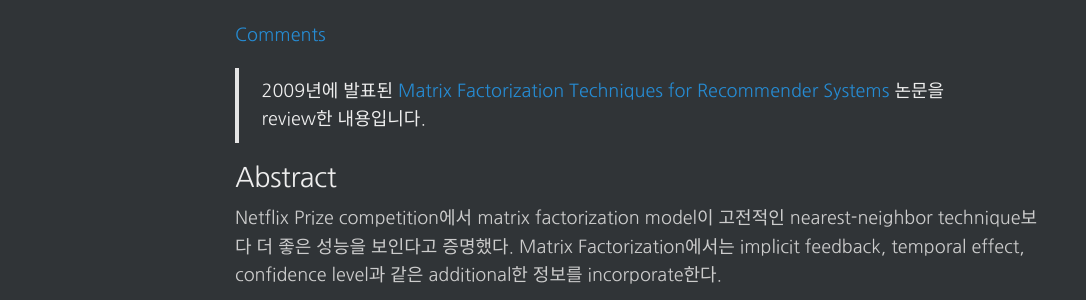
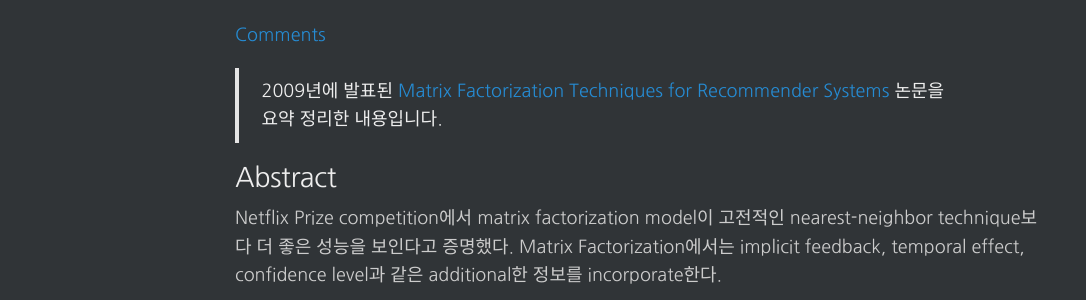
Before and after one commit to changhyeonnam/changhyeonnam.github.io, a Jekyll site: the page built from _posts/2021/2021-12-21-Matrix_Factorization.md, in a window 1280 px wide and 900 px high. Shown: the part 282-582 px from the top of the window, without its empty margins (0-1086 px from the left). Built offline with Jekyll 4.4.1, drawn with Linux system fonts in a browser that asks for light colours; nearby versions of some CDN libraries; formulas are drawn with MathJax 3; comment, search, counter and statistics services are not loaded.

Commit message:
Revert "Update 2021-12-21-Matrix_Factorization.md"
This reverts commit de91e22b8801301a668a282bf1c54533b815f3fa.

```diff
--- a/_posts/2021/2021-12-21-Matrix_Factorization.md
+++ b/_posts/2021/2021-12-21-Matrix_Factorization.md
@@ -10,7 +10,7 @@ comments: true
 ---
 
 
-> 2009년에 발표된 [Matrix Factorization Techniques for Recommender Systems](https://datajobs.com/data-science-repo/Recommender-Systems-%5BNetflix%5D.pdf) 논문을 review한 내용입니다.
+> 2009년에 발표된 [Matrix Factorization Techniques for Recommender Systems](https://datajobs.com/data-science-repo/Recommender-Systems-%5BNetflix%5D.pdf) 논문을 요약 정리한 내용입니다.
 >
 
 ## Abstract
```
